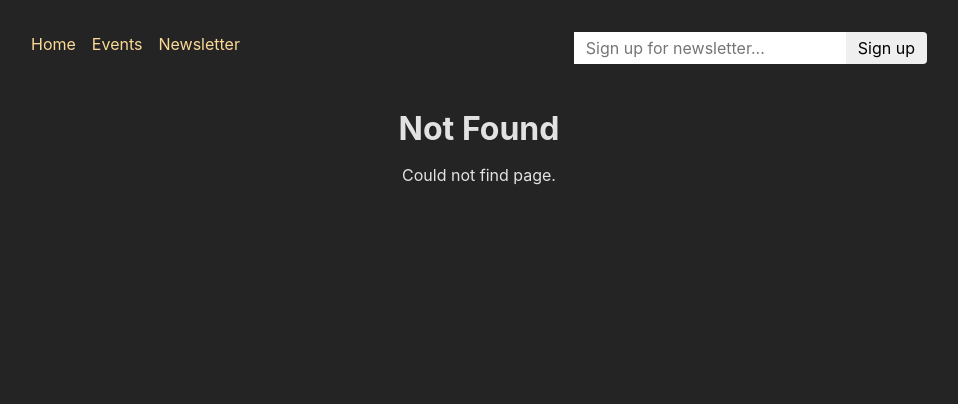
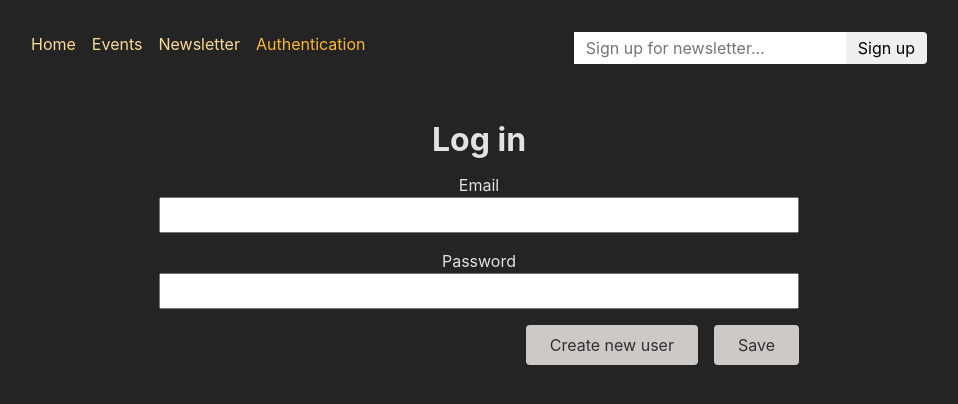
Before and after one commit to swapnilkatwe/multipage-react-app-demo, a React (Vite) app in the folder frontend/: page /auth in a window 1280 px wide. Before the commit this address had no page. Shown: the top 404 px of the page, without its empty margins (161-1119 px from the left). Built offline with nearby package versions, Linux system fonts and the light colour scheme.

Commit message:
Frontend: User Authentication Page added.

```diff
--- a/frontend/src/App.jsx
+++ b/frontend/src/App.jsx
@@ -12,6 +12,7 @@ import RootLayout from "./pages/RootLayout";
 import ErrorDetail from "./components/ErrorDetail";
 import EventsRoot from "./pages/EventsRoot";
 import NewsletterPage, { action as newsletterAction } from "./pages/Newsletter";
+import AuthenticationPage from "./pages/Authentication";
 
 function App() {
   const router = createBrowserRouter([
@@ -22,6 +23,7 @@ function App() {
       children: [
         // With Relative paths
         { index: true, element: <Home /> },
+        { path: "auth", element: <AuthenticationPage /> },
         {
           path: "events",
           element: <EventsRoot />,
--- /dev/null
+++ b/frontend/src/components/AuthForm.jsx
@@ -0,0 +1,36 @@
+import { useState } from 'react';
+import { Form } from 'react-router-dom';
+
+import classes from './AuthForm.module.css';
+
+function AuthForm() {
+  const [isLogin, setIsLogin] = useState(true);
+
+  function switchAuthHandler() {
+    setIsLogin((isCurrentlyLogin) => !isCurrentlyLogin);
+  }
+
+  return (
+    <>
+      <Form method="post" className={classes.form}>
+        <h1>{isLogin ? 'Log in' : 'Create a new user'}</h1>
+        <p>
+          <label htmlFor="email">Email</label>
+          <input id="email" type="email" name="email" required />
+        </p>
+        <p>
+          <label htmlFor="image">Password</label>
+          <input id="password" type="password" name="password" required />
+        </p>
+        <div className={classes.actions}>
+          <button onClick={switchAuthHandler} type="button">
+            {isLogin ? 'Create new user' : 'Login'}
+          </button>
+          <button>Save</button>
+        </div>
+      </Form>
+    </>
+  );
+}
+
+export default AuthForm;
--- /dev/null
+++ b/frontend/src/components/AuthForm.module.css
@@ -0,0 +1,48 @@
+.form {
+  max-width: 40rem;
+  margin: 2rem auto;
+}
+
+.form label,
+.form input,
+.form textarea {
+  display: block;
+  width: 100%;
+}
+
+.form input,
+.form textarea {
+  font: inherit;
+  padding: 0.25rem;
+}
+
+.actions {
+  display: flex;
+  gap: 1rem;
+  justify-content: flex-end;
+  align-items: center;
+}
+
+.actions button {
+  font: inherit;
+  cursor: pointer;
+  padding: 0.5rem 1.5rem;
+  border-radius: 4px;
+  background-color: var(--color-gray-300);
+  color: var(--color-gray-800);
+  border: none;
+}
+
+.actions a {
+  text-decoration: none;
+  background-color: transparent;
+  color: var(--color-gray-300);
+}
+
+.actions button:hover {
+  background-color: var(--color-primary-300);
+}
+
+.actions a:hover {
+  background-color: var(--color-gray-800);
+}
--- a/frontend/src/components/MainNavigation.jsx
+++ b/frontend/src/components/MainNavigation.jsx
@@ -38,6 +38,16 @@ function MainNavigation() {
               Newsletter
             </NavLink>
           </li>
+          <li>
+            <NavLink
+              to="/auth"
+              className={({ isActive }) =>
+                isActive ? classes.active : undefined
+              }
+            >
+              Authentication
+            </NavLink>
+          </li>
         </ul>
       </nav>
       <NewsletterSignup />
--- /dev/null
+++ b/frontend/src/pages/Authentication.jsx
@@ -0,0 +1,7 @@
+import AuthForm from '../components/AuthForm';
+
+function AuthenticationPage() {
+  return <AuthForm />;
+}
+
+export default AuthenticationPage;
```
